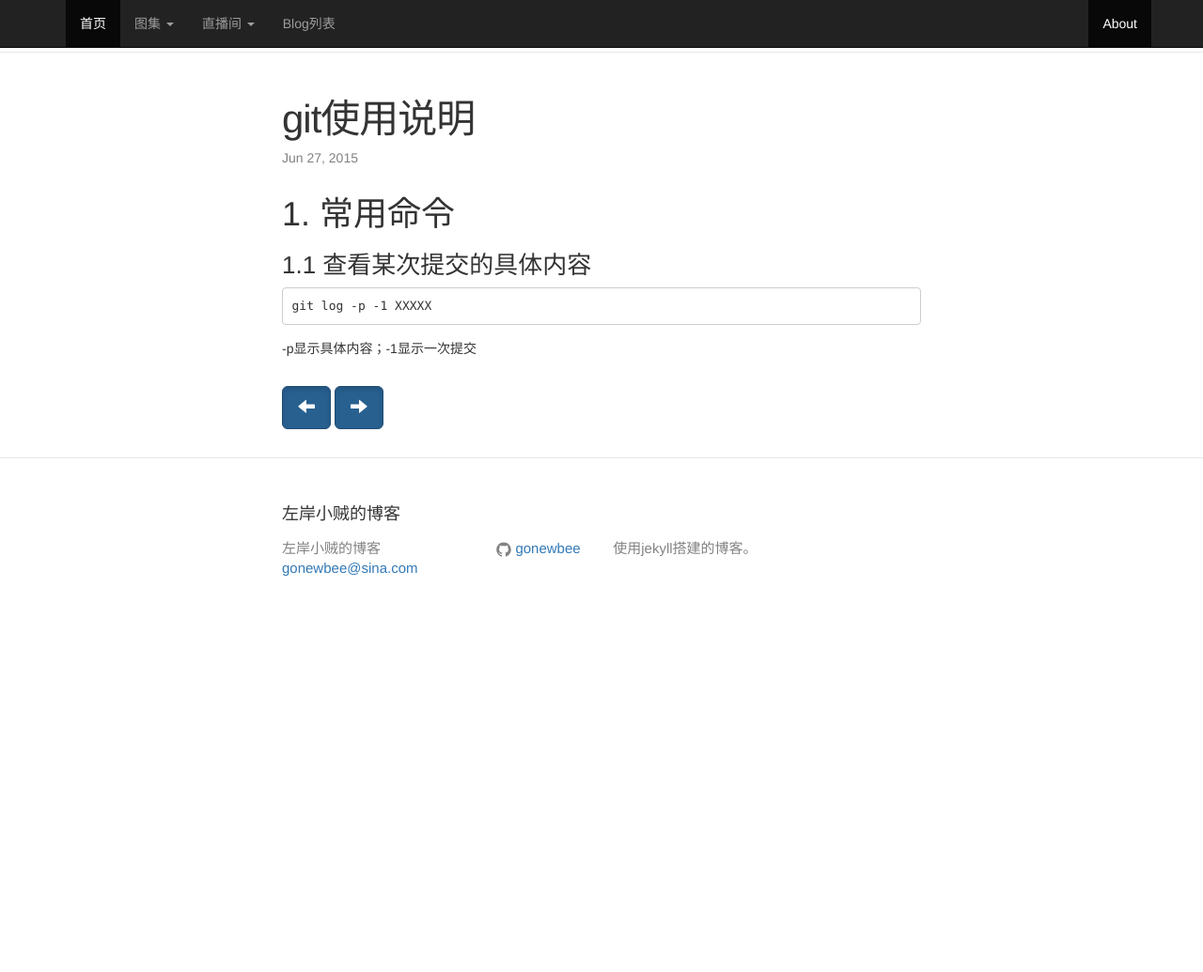
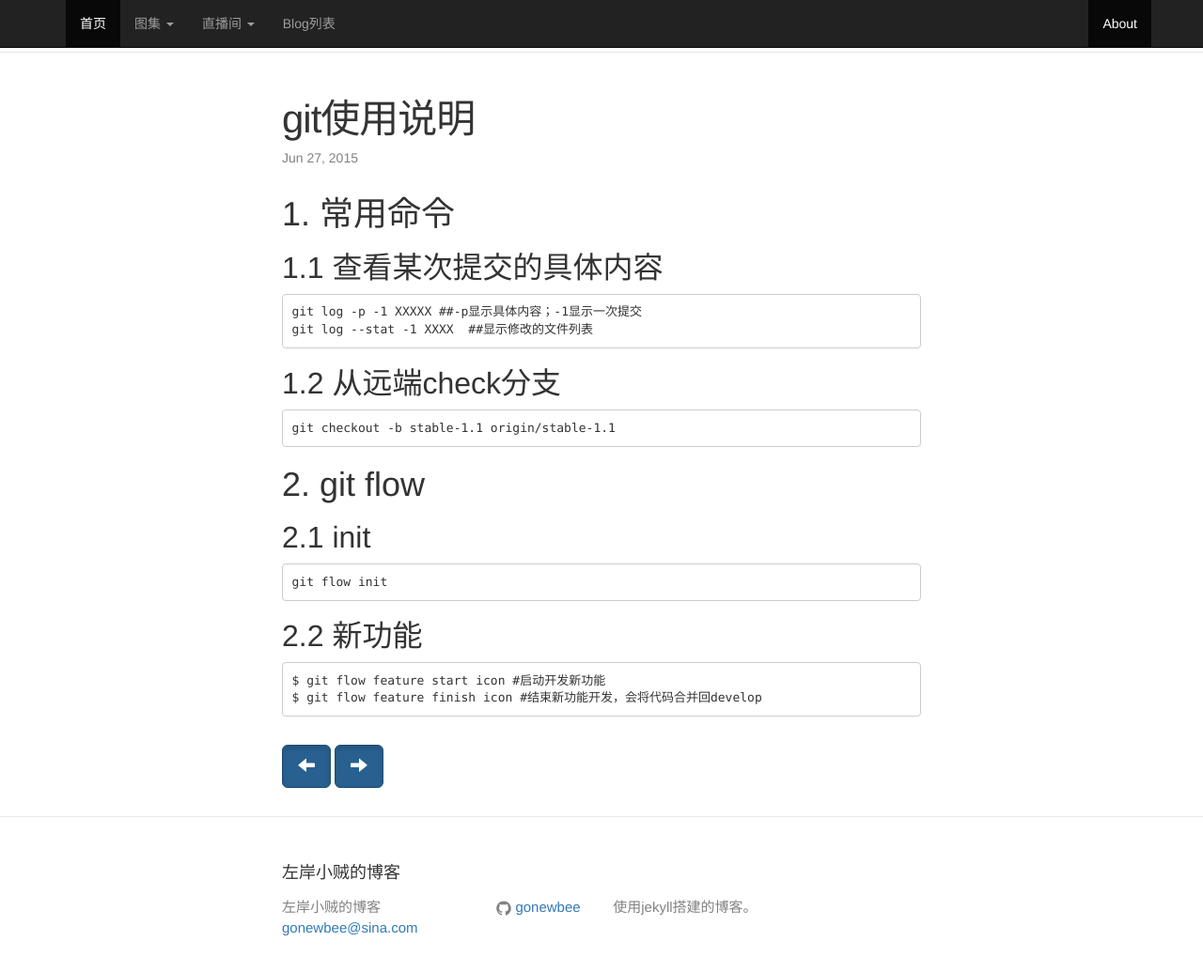
Before and after one commit to gonewbee/gonewbee.github.io, a Jekyll site: the page built from _posts/2015-06-27-git-manual.md, in a window 1280 px wide and 1053 px high. Shown: the top 1035 px of the window at 94% size. Built offline with Jekyll 4.4.1, drawn with Linux system fonts in a browser that asks for light colours; nearby versions of some CDN libraries; comment, search, counter and statistics services are not loaded.

Commit message:
post git-flow xlib

```diff
--- a/_posts/2015-06-27-git-manual.md
+++ b/_posts/2015-06-27-git-manual.md
@@ -5,9 +5,20 @@ date:   2015-06-27 15:26:21
 categories: tools
 sid:    git_manual
 ---
-# 1. 常用命令
+#1. 常用命令
 
-### 1.1 查看某次提交的具体内容
-	git log -p -1 XXXXX
+##1.1 查看某次提交的具体内容
+	git log -p -1 XXXXX ##-p显示具体内容；-1显示一次提交
+	git log --stat -1 XXXX  ##显示修改的文件列表
 
--p显示具体内容；-1显示一次提交
+##1.2 从远端check分支
+	git checkout -b stable-1.1 origin/stable-1.1
+
+#2. git flow
+
+##2.1 init
+	git flow init
+
+##2.2 新功能
+	$ git flow feature start icon #启动开发新功能
+	$ git flow feature finish icon #结束新功能开发，会将代码合并回develop
```
Also changed, not shown: _posts/2015-06-21-ubuntu-jekyll.md (+5 -0 lines), _posts/2015-06-27-flask-learn.md (+7 -0 lines), _posts/2015-06-29-Xlib-simple.md (+14 -0 lines).
